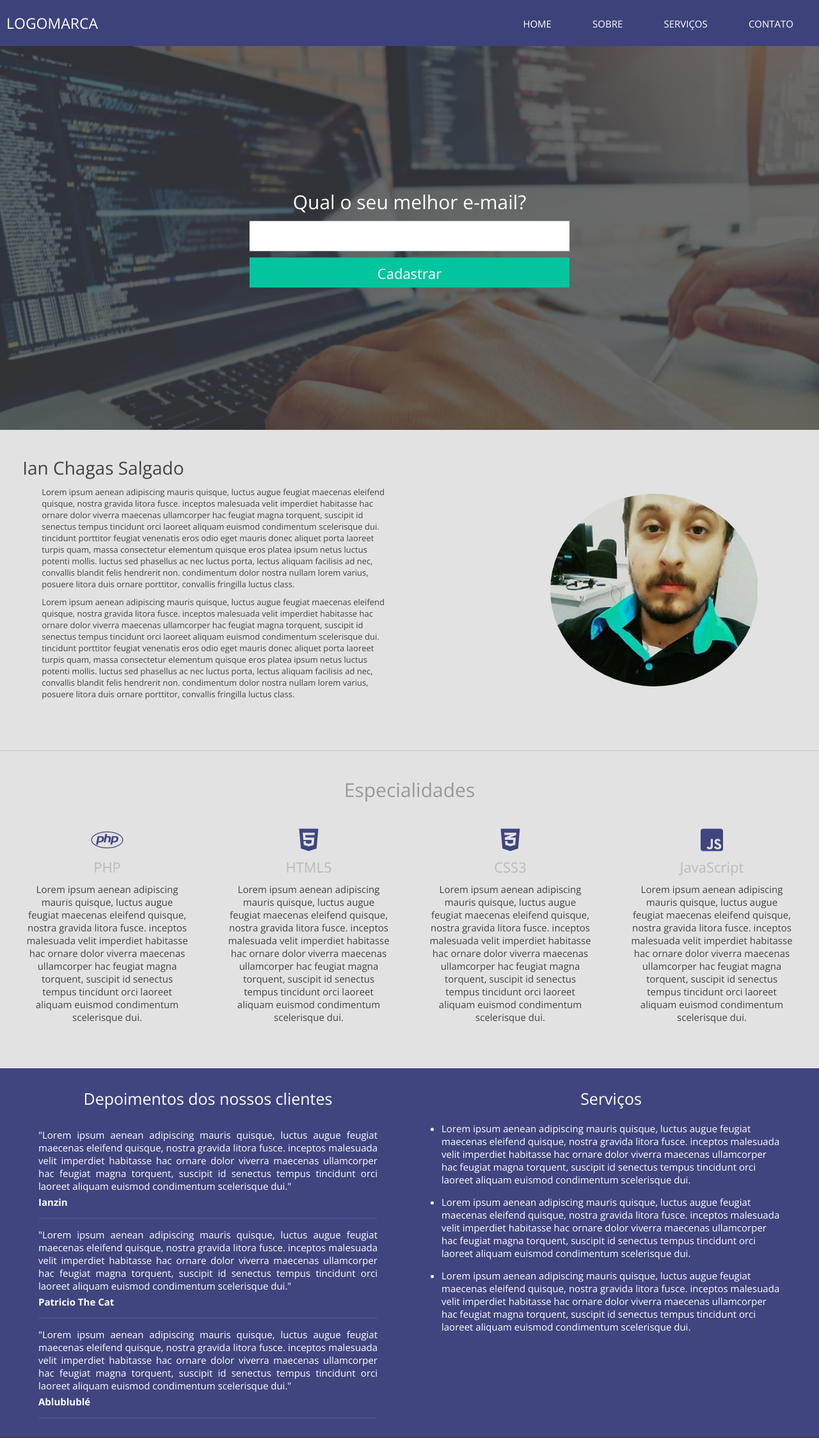
After one commit to ianchagas/projeto01-dankicode, a PHP site: a page that uses index.php in a window 1280 px wide. The commit adds this page. Shown: the top 2248 px of the page at 64% size. Run offline with PHP 8.4, Linux system fonts and the light colour scheme; some libraries are stand-ins or nearby versions.

Commit message:
commit jquery para menu, .htaccess para urls, arquivo config para configurações gerais

```diff
--- /dev/null
+++ b/config.php
@@ -0,0 +1,5 @@
+<?php
+
+    define('INCLUDE_PATH', 'http://localhost/projeto01/');
+
+?>
--- a/index.php
+++ b/index.php
@@ -1,3 +1,5 @@
+<?php include('config.php') ?>
+
 <!DOCTYPE html>
 <html lang="en">
 <head>
@@ -5,9 +7,9 @@
     <meta name="viewport" content="width=device-width, initial-scale=1.0">
     <meta name="description" content="Descrição do nosso site">
     <meta name="keywords" content="palavra-chave, do, site, teste, projeto">
-    <link rel="stylesheet" href="https://cdnjs.cloudflare.com/ajax/libs/font-awesome/5.11.2/css/all.css">
+    <link href="https://cdnjs.cloudflare.com/ajax/libs/font-awesome/5.11.2/css/all.css" rel="stylesheet">
     <link href="https://fonts.googleapis.com/css?family=Open+Sans:300,400,700" rel="stylesheet">
-    <link href="estilo/css/style.css" rel="stylesheet">
+    <link href="<?php echo INCLUDE_PATH; ?>estilo/css/style.css" rel="stylesheet">
     <title>Projeto 01</title>
 </head>
 
@@ -17,10 +19,10 @@
             <div class="logo left"><a href="/">Logomarca</a></div> <!-- logo -->
             <nav class="desktop right">
                 <ul>
-                    <li><a href="">Home</a></li>
-                    <li><a href="">Sobre</a></li>
-                    <li><a href="">Serviços</a></li>
-                    <li><a href="">Contato</a></li>
+                    <li><a href="<?php echo INCLUDE_PATH; ?>">Home</a></li>
+                    <li><a href="<?php echo INCLUDE_PATH; ?>sobre">Sobre</a></li>
+                    <li><a href="<?php echo INCLUDE_PATH; ?>servicos">Serviços</a></li>
+                    <li><a href="<?php echo INCLUDE_PATH; ?>contato">Contato</a></li>
                 </ul>
             </nav>
 
@@ -29,10 +31,10 @@
                     <i class="fas fa-bars"></i>
                 </div>
                 <ul>
-                    <li><a href="">Home</a></li>
-                    <li><a href="">Sobre</a></li>
-                    <li><a href="">Serviços</a></li>
-                    <li><a href="">Contato</a></li>
+                    <li><a href="<?php echo INCLUDE_PATH; ?>">Home</a></li>
+                    <li><a href="<?php echo INCLUDE_PATH; ?>sobre">Sobre</a></li>
+                    <li><a href="<?php echo INCLUDE_PATH; ?>servicos">Serviços</a></li>
+                    <li><a href="<?php echo INCLUDE_PATH; ?>contato">Contato</a></li>
                 </ul>
             </nav>
         <div class="clear"></div> <!-- limpa sobreposição do left/right para background aparecer -->
@@ -59,7 +61,7 @@
             </div> <!-- w50 -->
             <div class="w50 left">
                 <!-- Pega imagem do autor -->
-                <img class="right" src="estilo/images/foto.jpg">
+                <img class="right" src="<?php echo INCLUDE_PATH; ?>estilo/images/foto.jpg">
             </div> <!-- w50 -->
             <div class="clear"></div>
         </div> <!-- fecha center cria contexto para responsivo -->
@@ -131,6 +133,6 @@
     </footer> <!-- fecha rodapé -->
     <!--importa jquery -->
     <script src="https://ajax.googleapis.com/ajax/libs/jquery/3.5.1/jquery.min.js"></script>
-    <script src="js/scripts.js"></script>
+    <script src="<?php echo INCLUDE_PATH; ?>js/scripts.js"></script>
 </body>
 </html>
--- a/js/scripts.js
+++ b/js/scripts.js
@@ -1,15 +1,26 @@
 $(function(){
-    //Aqui vai todo JavaScript
 
     $('nav.mobile').click(function(){
         var listaMenu = $('nav.mobile ul');
 
-        //abrir menu através de toggle - slide bonito
-        listaMenu.slideToggle();
-
+        //abrir menu através de toggle slide
+        if(listaMenu.is(':hidden') == true) {
+            //var icone = $('.botao-menu-mobile i');
+            var icone = $('.botao-menu-mobile').find('i');
+            icone.removeClass('fa-bars');
+            icone.addClass('fa-times');
+            listaMenu.slideToggle();
+        }else{
+            var icone = $('.botao-menu-mobile').find('i');
+            icone.removeClass('fa-times');
+            icone.addClass('fa-bars');
+            listaMenu.slideToggle();
+        }
 
     })
 })
+
+
 
 
 /* abrir menu através de fadeIn
```
Also changed, not shown: .htaccess (added).
